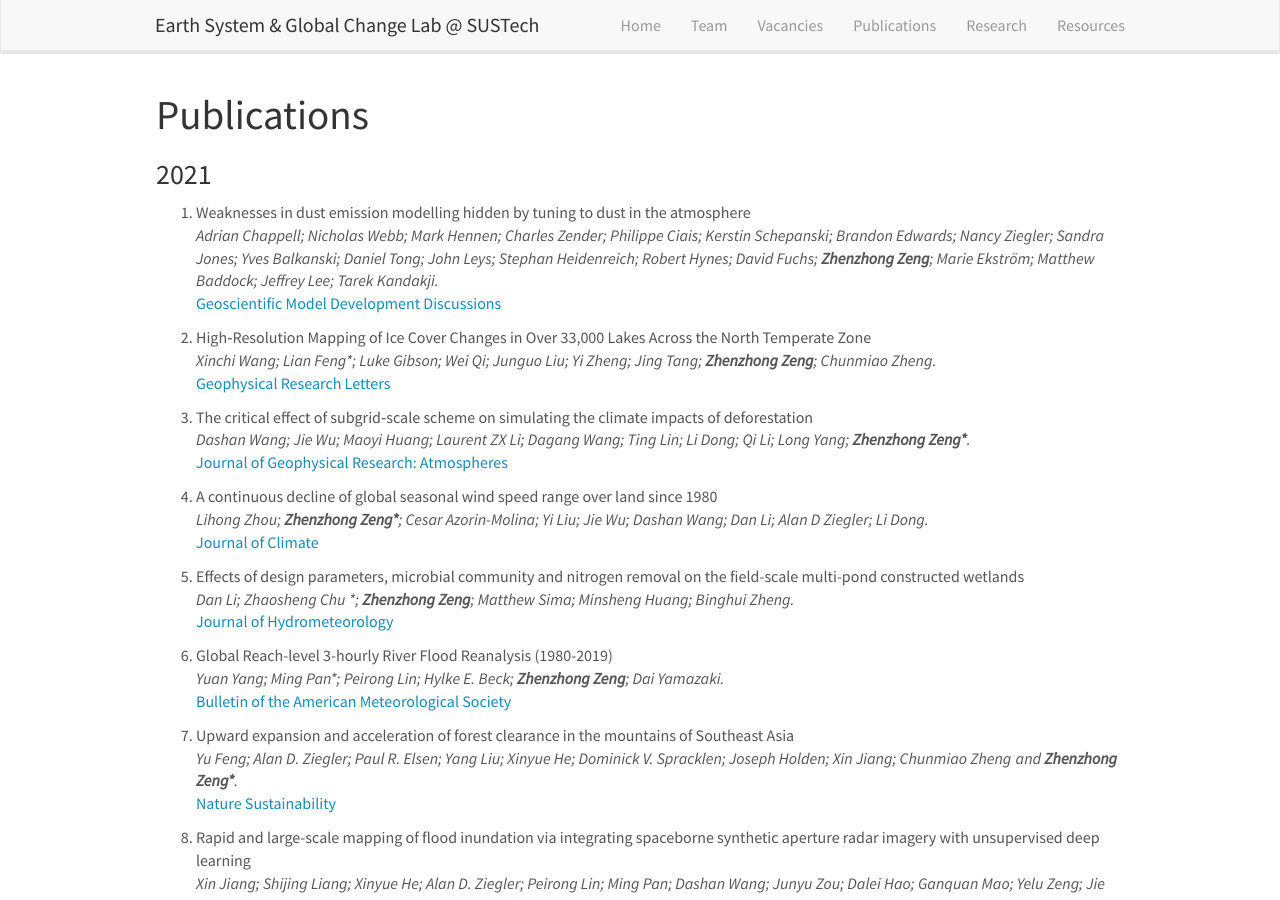
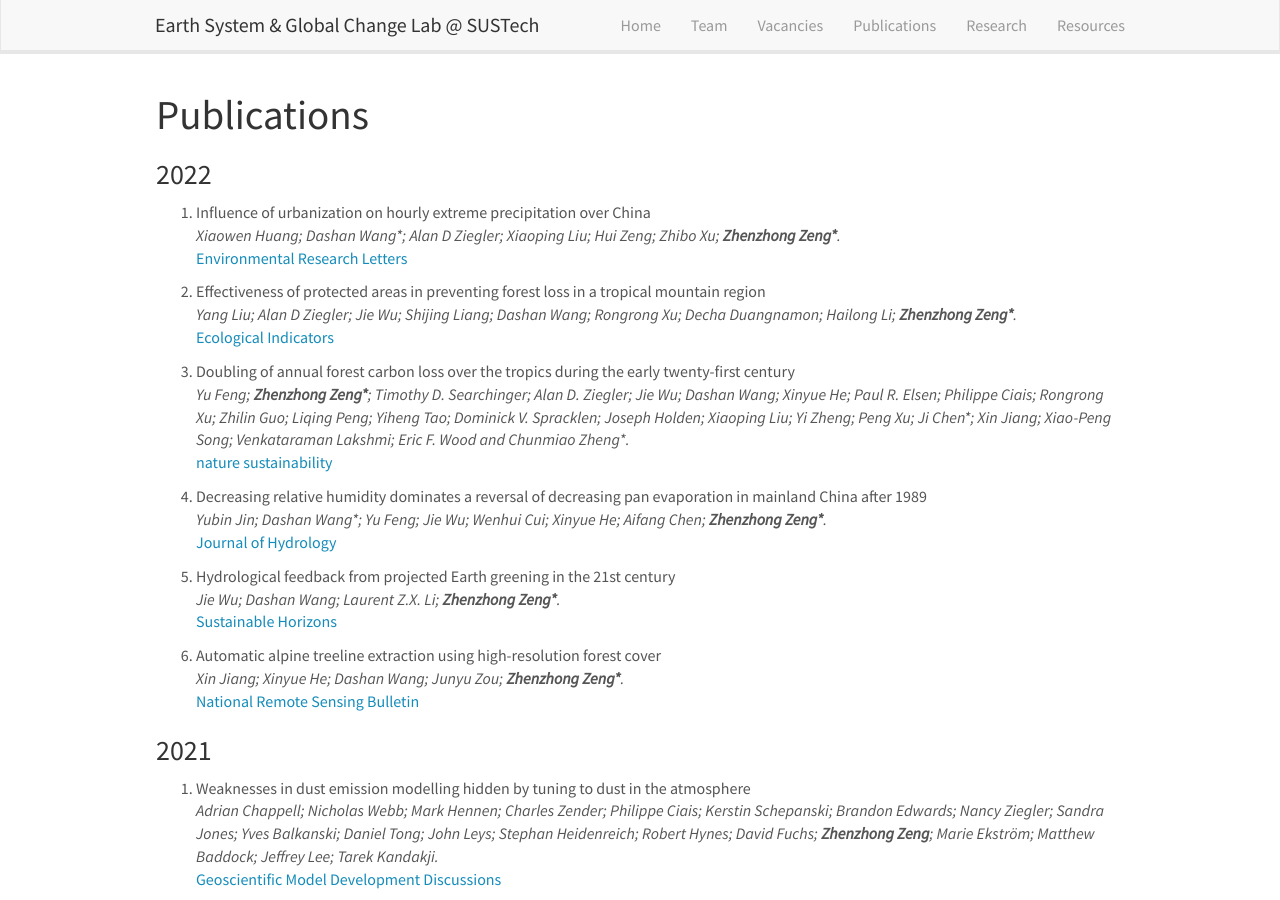
Before and after one commit to xurr2020/xurr2020.github.io, a Jekyll site: the page built from _pages/publications.md, in a window 1280 px wide and 900 px high. Built offline with Jekyll 4.4.1, drawn with Linux system fonts in a browser that asks for light colours; nearby versions of some CDN libraries.

Commit message:
Update publications.md

```diff
--- a/_pages/publications.md
+++ b/_pages/publications.md
@@ -8,6 +8,32 @@ permalink: /publications/
 
 
 # Publications
+
+### 2022
+
+1. Influence of urbanization on hourly extreme precipitation over China
+*Xiaowen Huang; Dashan Wang\*; Alan D Ziegler; Xiaoping Liu; Hui Zeng; Zhibo Xu; <b>Zhenzhong Zeng\*</b>.*
+[Environmental Research Letters](https://iopscience.iop.org/article/10.1088/1748-9326/ac59a6/meta)
+
+2. Effectiveness of protected areas in preventing forest loss in a tropical mountain region
+*Yang Liu; Alan D Ziegler; Jie Wu; Shijing Liang; Dashan Wang; Rongrong Xu; Decha Duangnamon; Hailong Li; <b>Zhenzhong Zeng\*</b>.*
+[Ecological Indicators](https://www.sciencedirect.com/science/article/pii/S1470160X22001686)
+
+3. Doubling of annual forest carbon loss over the tropics during the early twenty-first century
+*Yu Feng; <b>Zhenzhong Zeng\*</b>; Timothy D. Searchinger; Alan D. Ziegler; Jie Wu; Dashan Wang; Xinyue He; Paul R. Elsen; Philippe Ciais; Rongrong Xu; Zhilin Guo; Liqing Peng; Yiheng Tao; Dominick V. Spracklen; Joseph Holden; Xiaoping Liu; Yi Zheng; Peng Xu; Ji Chen\*; Xin Jiang; Xiao-Peng Song; Venkataraman Lakshmi; Eric F. Wood and Chunmiao Zheng\*.*
+[ nature sustainability](https://www.nature.com/articles/s41893-022-00854-3)
+
+4. Decreasing relative humidity dominates a reversal of decreasing pan evaporation in mainland China after 1989
+*Yubin Jin; Dashan Wang\*; Yu Feng; Jie Wu; Wenhui Cui; Xinyue He; Aifang Chen; <b>Zhenzhong Zeng\*</b>.*
+[Journal of Hydrology](https://www.sciencedirect.com/science/article/abs/pii/S0022169422002165)
+
+5. Hydrological feedback from projected Earth greening in the 21st century
+*Jie Wu; Dashan Wang; Laurent Z.X. Li; <b>Zhenzhong Zeng\*</b>.*
+ [Sustainable Horizons](https://www.sciencedirect.com/science/article/pii/S2772737822000025)
+
+6. Automatic alpine treeline extraction using high-resolution forest cover
+*Xin Jiang; Xinyue He; Dashan Wang; Junyu Zou; <b>Zhenzhong Zeng\*</b>.*
+[National Remote Sensing Bulletin](http://www.ygxb.ac.cn/thesisDetails#10.11834/jrs.20221370&lang=zh)
 
 ### 2021
 
@@ -23,59 +49,59 @@ permalink: /publications/
 *Dashan Wang; Jie Wu; Maoyi Huang; Laurent ZX Li; Dagang Wang; Ting Lin; Li Dong; Qi Li; Long Yang; <b>Zhenzhong Zeng\*</b>.*
 [Journal of Geophysical Research: Atmospheres](https://agupubs.onlinelibrary.wiley.com/doi/abs/10.1029/2021JD035133)
 
-2. A continuous decline of global seasonal wind speed range over land since 1980
+4. A continuous decline of global seasonal wind speed range over land since 1980
 *Lihong Zhou; <b>Zhenzhong Zeng\*</b>; Cesar Azorin-Molina; Yi Liu; Jie Wu; Dashan Wang; Dan Li; Alan D Ziegler; Li Dong.*
 [Journal of Climate](https://journals.ametsoc.org/view/journals/clim/aop/JCLI-D-21-0112.1/JCLI-D-21-0112.1.xml)
 
-3. Effects of design parameters, microbial community and nitrogen removal on the field-scale multi-pond constructed wetlands
+5. Effects of design parameters, microbial community and nitrogen removal on the field-scale multi-pond constructed wetlands
 *Dan Li; Zhaosheng Chu \*; <b>Zhenzhong Zeng</b>; Matthew Sima; Minsheng Huang; Binghui Zheng.*
  [Journal of Hydrometeorology](https://journals.ametsoc.org/view/journals/hydr/aop/JHM-D-20-0052.1/JHM-D-20-0052.1.xml)
 
-4. Global Reach-level 3-hourly River Flood Reanalysis (1980-2019)
+6. Global Reach-level 3-hourly River Flood Reanalysis (1980-2019)
 *Yuan Yang; Ming Pan\*; Peirong Lin; Hylke E. Beck; <b>Zhenzhong Zeng</b>; Dai Yamazaki.*
 [Bulletin of the American Meteorological Society](https://journals.ametsoc.org/view/journals/bams/aop/BAMS-D-20-0057.1/BAMS-D-20-0057.1.xml)
 
-5. Upward expansion and acceleration of forest clearance in the mountains of Southeast Asia
+7. Upward expansion and acceleration of forest clearance in the mountains of Southeast Asia
 *Yu Feng; Alan D. Ziegler; Paul R. Elsen; Yang Liu; Xinyue He; Dominick V. Spracklen; Joseph Holden; Xin Jiang; Chunmiao Zheng  and <b>Zhenzhong Zeng\*</b>.*
 [Nature Sustainability](https://www.nature.com/articles/s41893-021-00738-y)
 
-6. Rapid and large-scale mapping of flood inundation via integrating spaceborne synthetic aperture radar imagery with unsupervised deep learning
+8. Rapid and large-scale mapping of flood inundation via integrating spaceborne synthetic aperture radar imagery with unsupervised deep learning
 *Xin Jiang; Shijing Liang; Xinyue He; Alan D. Ziegler; Peirong Lin; Ming Pan; Dashan Wang; Junyu Zou; Dalei Hao; Ganquan Mao; Yelu Zeng; Jie Yin; Lian Feng; Chiyuan Miao; Eric F. Wood; <b>Zhenzhong Zeng\*</b>.*
 [ISPRS Journal of Photogrammetry and Remote Sensing](https://www.sciencedirect.com/science/article/pii/S0924271621001520?via%3Dihub)
 
-7. Role of Groundwater in Sustaining Northern Himalayan Rivers
+9. Role of Groundwater in Sustaining Northern Himalayan Rivers
 *Yingying Yao; Chunmiao Zheng\*; Charles B. Andrews; Bridget R. Scanlon; Xingxing Kuang; <b>Zhenzhong Zeng</b>; Su-Jong Jeong; Michele Lancia; Yiping Wu; and Guoshuai Li.*
 [Geophysical Research Letters](https://agupubs.onlinelibrary.wiley.com/doi/10.1029/2020GL092354)
 
-8. Aerosol presence reduces diurnal temperature change: An interval when the COVID-19 pandemic reduced aerosols revealed the climate effect
+10. Aerosol presence reduces diurnal temperature change: An interval when the COVID-19 pandemic reduced aerosols revealed the climate effect
 *Shijie Hu; Dashan Wang; Jie Wu; Lihong Zhou; Xu Feng; Tzung-May Fu; Xin Yang; Alan D; Ziegler and <b>Zhenzhong Zeng*</b>.*
 [Environmental Science: Atmospheres](https://pubs.rsc.org/en/content/articlehtml/2021/ea/d1ea00021g)
 
-9. Recent leveling off of vegetation greenness and primary production reveals the increasing soil water limitations on the greening Earth
+11. Recent leveling off of vegetation greenness and primary production reveals the increasing soil water limitations on the greening Earth
 *Xiaoming Feng; Bojie Fu\*; Yuan Zhang; Naiqing Pan; <b>Zhenzhong Zeng</b>; Hanqin Tian; Yihe Lyu; Yongzhe Chen; Philippe Ciais; Yingping Wang; Lu Zhang; Lei Cheng; Fernando T. Maestre; Marcos Fernández-Martínez; Jordi Sardans; Josep Peñuelas. *
 [Science Bulletin](https://linkinghub.elsevier.com/retrieve/pii/S209592732100164X)
 
-10. Two-Tier Synergic Governance of Greenhouse Gas Emissions and Air Pollution in China’s Megacity, Shenzhen: Impact Evaluation and Policy Implication
+12. Two-Tier Synergic Governance of Greenhouse Gas Emissions and Air Pollution in China’s Megacity, Shenzhen: Impact Evaluation and Policy Implication
 *Jingjing Jiang; Bin Ye\*; Shuai Shao; Nan Zhou; Dashan Wang; <b>Zhenzhong Zeng</b>; Junguo Liu.*
  [Environmental Science and Technology](https://pubs.acs.org/doi/10.1021/acs.est.0c06952)
 
-11. Impacts of Chemical Degradation on the Global Budget of Atmospheric Levoglucosan and Its Use As a Biomass Burning Tracer
+13. Impacts of Chemical Degradation on the Global Budget of Atmospheric Levoglucosan and Its Use As a Biomass Burning Tracer
 *Yumin Li; Tzung-May Fu\*; Jianyu Zhen\*; Xu Feng; Lijuan Zhang; Jing Chen; Suresh Kumar Reddy Boreddy; Kimitaka Kawamura; Pingqing Fu; Xin Yang; Lei Zhu,<b>Zhenzhong Zeng</b>.*
 [Environmental Science and Technology](https://pubs.acs.org/doi/10.1021/acs.est.0c07313)
 
-12. Intercomparison of ten ISI-MIP models in simulating discharges along the Lancang-Mekong River basin
+14. Intercomparison of ten ISI-MIP models in simulating discharges along the Lancang-Mekong River basin
 *He Chen; Junguo Liu\*; Ganquan Mao; Zifeng Wang; <b>Zhenzhong Zeng</b>; Aifang Chen; Kai Wang; Deliang Chen.*
 [The Science of the total environment](https://www.sciencedirect.com/science/article/abs/pii/S0048969720380256?via%3Dihub)
 
-13.  Reducing solar radiation forcing uncertainty and its impact on surface energy and water fluxes
+15.  Reducing solar radiation forcing uncertainty and its impact on surface energy and water fluxes
 *Liqing Peng ; Zhongwang Wei ; <b>Zhenzhong Zeng</b>; Peirong Lin; Eric F Wood; Justin Sheffield.*
 [Journal of Hydrometeorology](https://journals.ametsoc.org/view/journals/hydr/22/4/JHM-D-20-0052.1.xml)
 
-14. Urban signatures in the spatial clustering of precipitation extremes over mainland China
+16. Urban signatures in the spatial clustering of precipitation extremes over mainland China
 *Dashan Wang; Xianwei Wang; Lin Liu; Dagang Wang; <b>Zhenzhong Zeng\*</b>.*
 [Journal of Hydrometeorology](https://journals.ametsoc.org/view/journals/hydr/22/3/JHM-D-20-0063.1.xml)
 
-15. Evaluation of global reanalysis land surface wind speed trends to support wind energy development using in situ observations
+17. Evaluation of global reanalysis land surface wind speed trends to support wind energy development using in situ observations
 *Wenxin Fan; Yi Liu; Adrian Chappell; Li Dong; Rongrong Xu; Marie Ekstrom; TZung-May Fu; <b>Zhenzhong Zeng\*</b>.*
 [Journal of Applied Meteorology and Climatology](https://journals.ametsoc.org/view/journals/apme/60/1/jamc-d-20-0037.1.xml)
 
```
